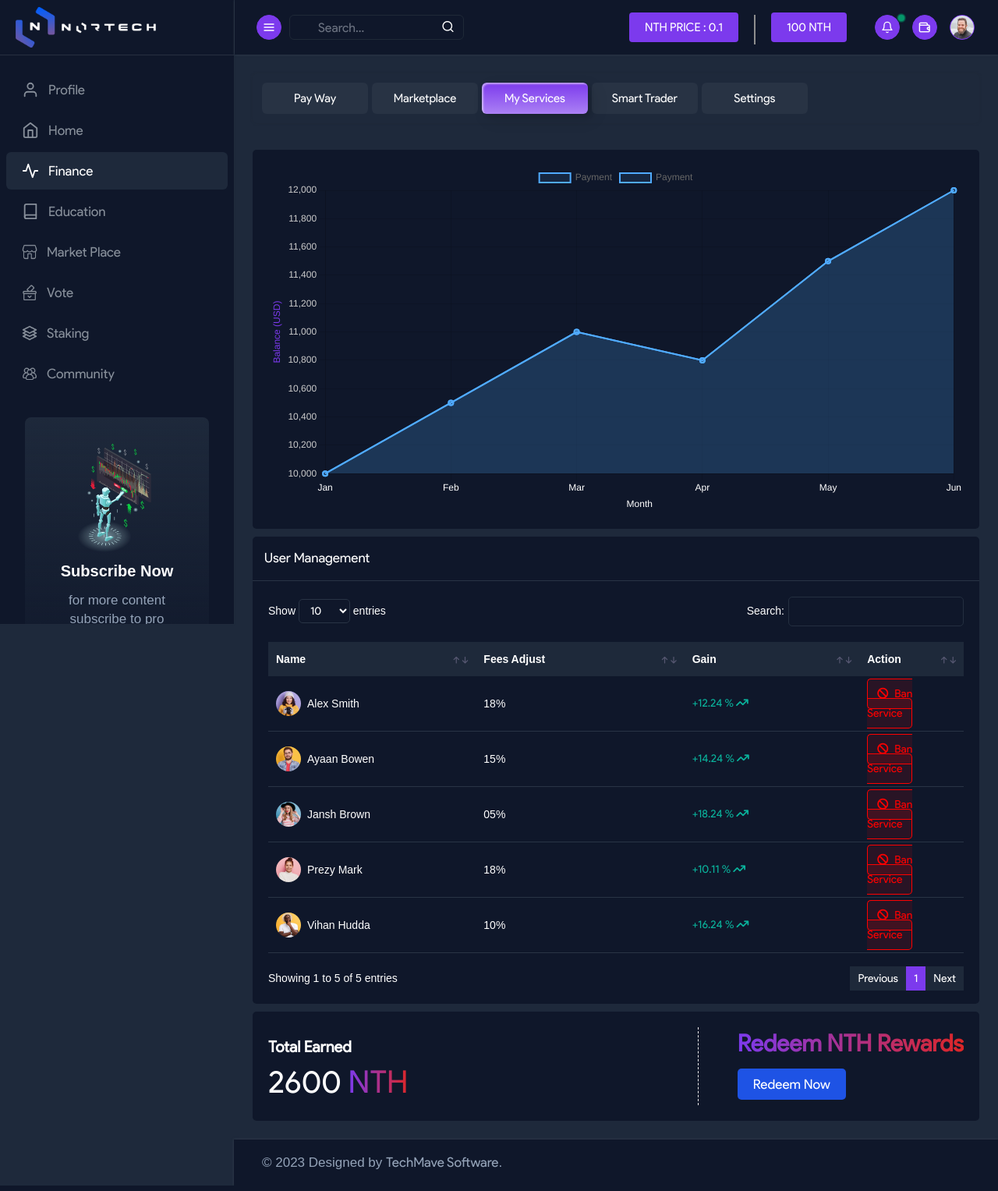
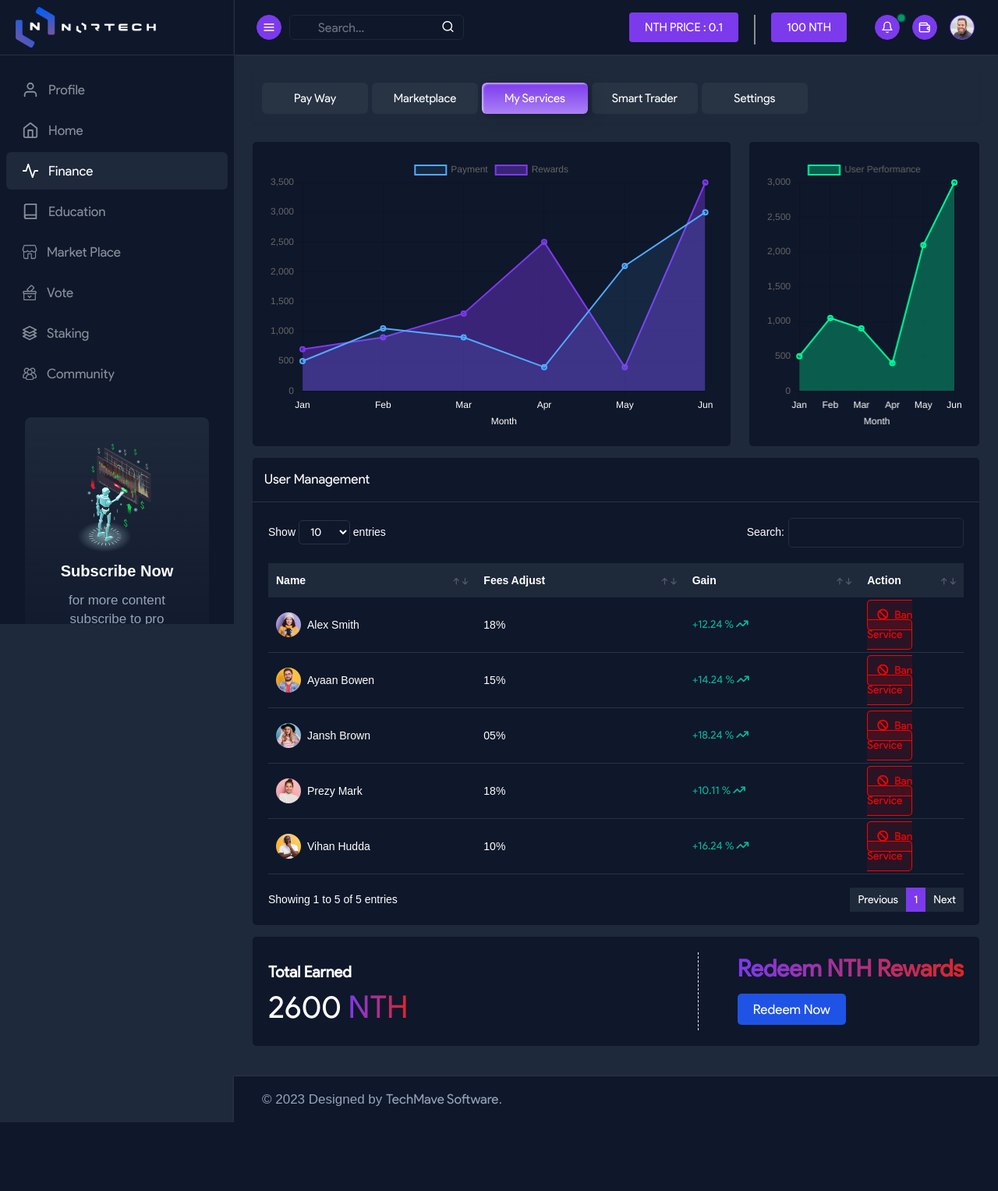
Before and after one commit to rohit-techmave/nortech, a PHP site: page /finance.php in a window 1280 px wide, after a click on "My Services". Shown: the whole page at 78% size. After the commit the page ends 1439 px from the top, so only its background shows below. Run offline with PHP 8.4, Linux system fonts and the light colour scheme; some libraries are stand-ins or nearby versions.

Commit message:
chart changes

```diff
--- a/assets/css/custom.css
+++ b/assets/css/custom.css
@@ -1262,8 +1262,9 @@ font-size: 20px;
 }
 .box {
   background: #0f172a;
-  margin-top: 10px;
+  /* margin-top: 10px; */
   border-radius: 5px;
+  margin-bottom: 15px;
 }
 .box-header {
   padding: 15px;
@@ -1556,3 +1557,7 @@ th.sortable i {
 .redeem_box .change_wallet {
   padding-left: 50px;
 }
+.default_chart{
+height: 350px !important;
+width: 100%;
+}
--- a/finance.php
+++ b/finance.php
@@ -75,16 +75,34 @@
                   <div class="hidden" id="Courses" role="tabpanel" aria-labelledby="Courses-tab">
                   </div>
                   <div class="hidden" id="Portfolio" role="tabpanel" aria-labelledby="Portfolio-tab">
+                   <div class="row">
+                     <div class="col-lg-8">
                      <div class="box">
                            <!-- <div class="box-header">
                                  <h3>Wallet Change</h3>
                               </div> -->
                            <div class="box-body">
                               <div class="balnce__chart">
-                        <canvas id="rewardChart" width="400" height="400"></canvas>
+                              <canvas id="rewardChart" class="default_chart"></canvas>
                               </div>
                            </div>
                         </div>
+                     </div>
+                     <div class="col-lg-4">
+                     <div class="box">
+                           <!-- <div class="box-header">
+                                 <h3>Wallet Change</h3>
+                              </div> -->
+                           <div class="box-body">
+                              <div class="balnce__chart">
+                              <canvas id="userperformanceChart" class="default_chart"></canvas>
+                              </div>
+                           </div>
+                        </div>
+                     </div>
+                   </div>
+
+
                   <div class="box">
                         <div class="box-header">
                            <h3>User Management</h3>
--- a/footer.php
+++ b/footer.php
@@ -109,17 +109,17 @@
             labels: ['Jan', 'Feb', 'Mar', 'Apr', 'May', 'Jun'],
             datasets: [{
                 label: 'Payment',
-                data: [10000, 10500, 11000, 10800, 11500, 12000],
+                data: [500, 1050, 900, 400, 2100, 3000],
                 borderColor: '#50abff',
                 backgroundColor: '#50abff1c',
                 borderWidth: 2,
                 fill: true,
             },
             {
-                label: 'Payment',
-                data: [10000, 10500, 11000, 10800, 11500, 12000],
-                borderColor: '#50abff',
-                backgroundColor: '#50abff1c',
+                label: 'Rewards',
+                data: [700, 900, 1300, 2500, 400, 3500],
+                borderColor: '#7c3aed',
+                backgroundColor: '#7c3aed66',
                 borderWidth: 2,
                 fill: true,
             }
@@ -148,23 +148,55 @@
                     color: '#ffffff' // Change the x-axis ticks text color to blue
                 }
                     },
-                    y: {
-                        display: true,
-                        title: {
-                            display: true,
-                            text: 'Balance (USD)',
-                            color: '#7c3aed'
-                        },
-                        ticks: {
-                    color: '#ccc' // Change the y-axis ticks text color to purple
-                }
-                    }
+
                 }
             }
         });
     </script>
 
+<script>
+        // Sample data (replace this with your own data)
+        var balanceData = {
+            labels: ['Jan', 'Feb', 'Mar', 'Apr', 'May', 'Jun'],
+            datasets: [{
+                label: 'User Performance',
+                data: [500, 1050, 900, 400, 2100, 3000],
+                borderColor: '#00ff9d',
+                backgroundColor: '#00ff9d4d',
+                borderWidth: 2,
+                fill: true,
+            },
 
+        ]
+
+
+        };
+
+        var ctx = document.getElementById('userperformanceChart').getContext('2d');
+
+        var balanceChart = new Chart(ctx, {
+            type: 'line',
+            data: balanceData,
+            options: {
+                responsive: true,
+                maintainAspectRatio: false,
+                scales: {
+                    x: {
+                        display: true,
+                        title: {
+                            display: true,
+                            text: 'Month',
+                            color: '#ffffff'
+                        },
+                        ticks: {
+                    color: '#ffffff' // Change the x-axis ticks text color to blue
+                }
+                    },
+
+                }
+            }
+        });
+    </script>
 <!-- custom js -->
 
 
```
Lines whose indentation alone changed are shown as unchanged.
